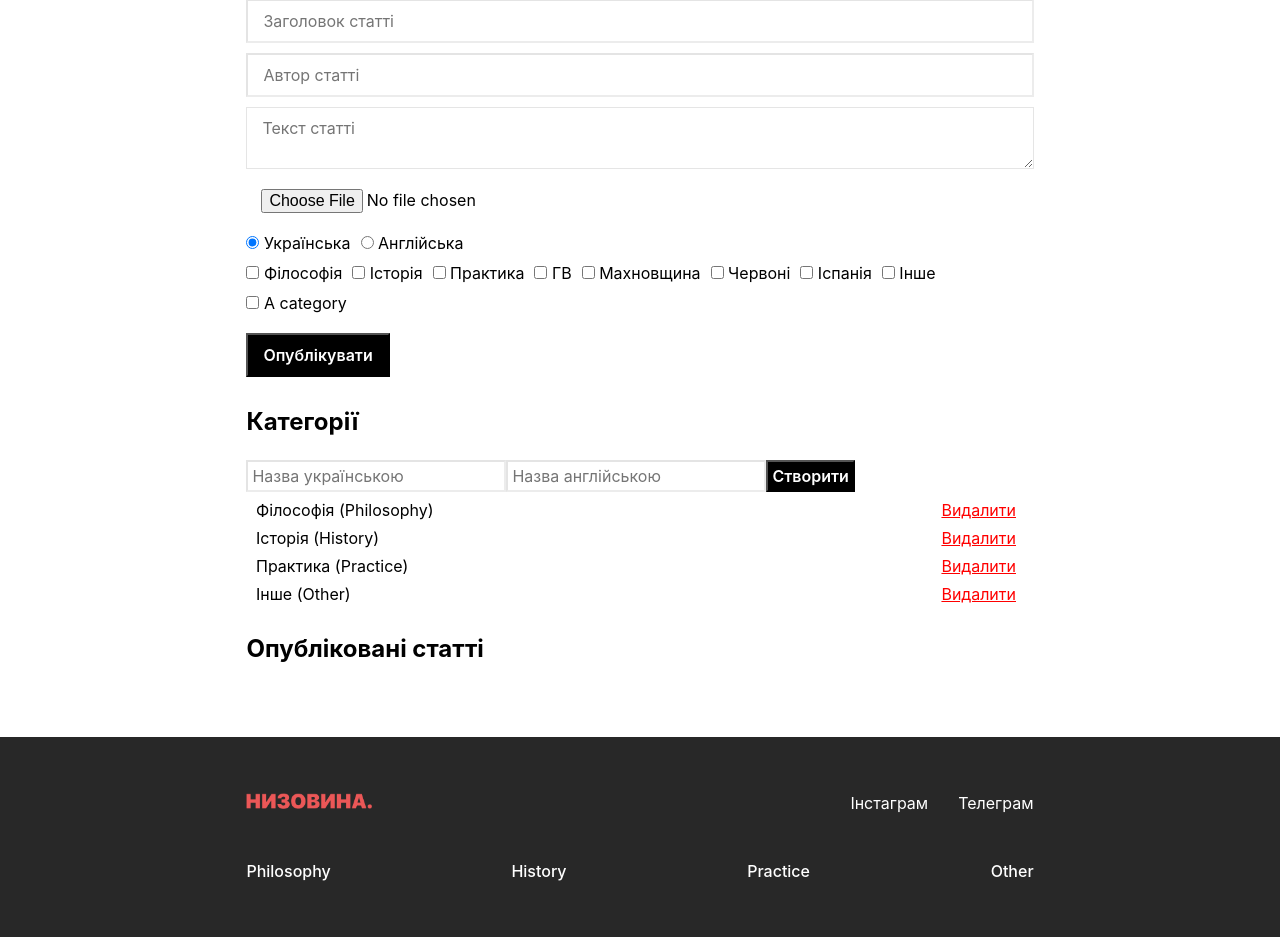
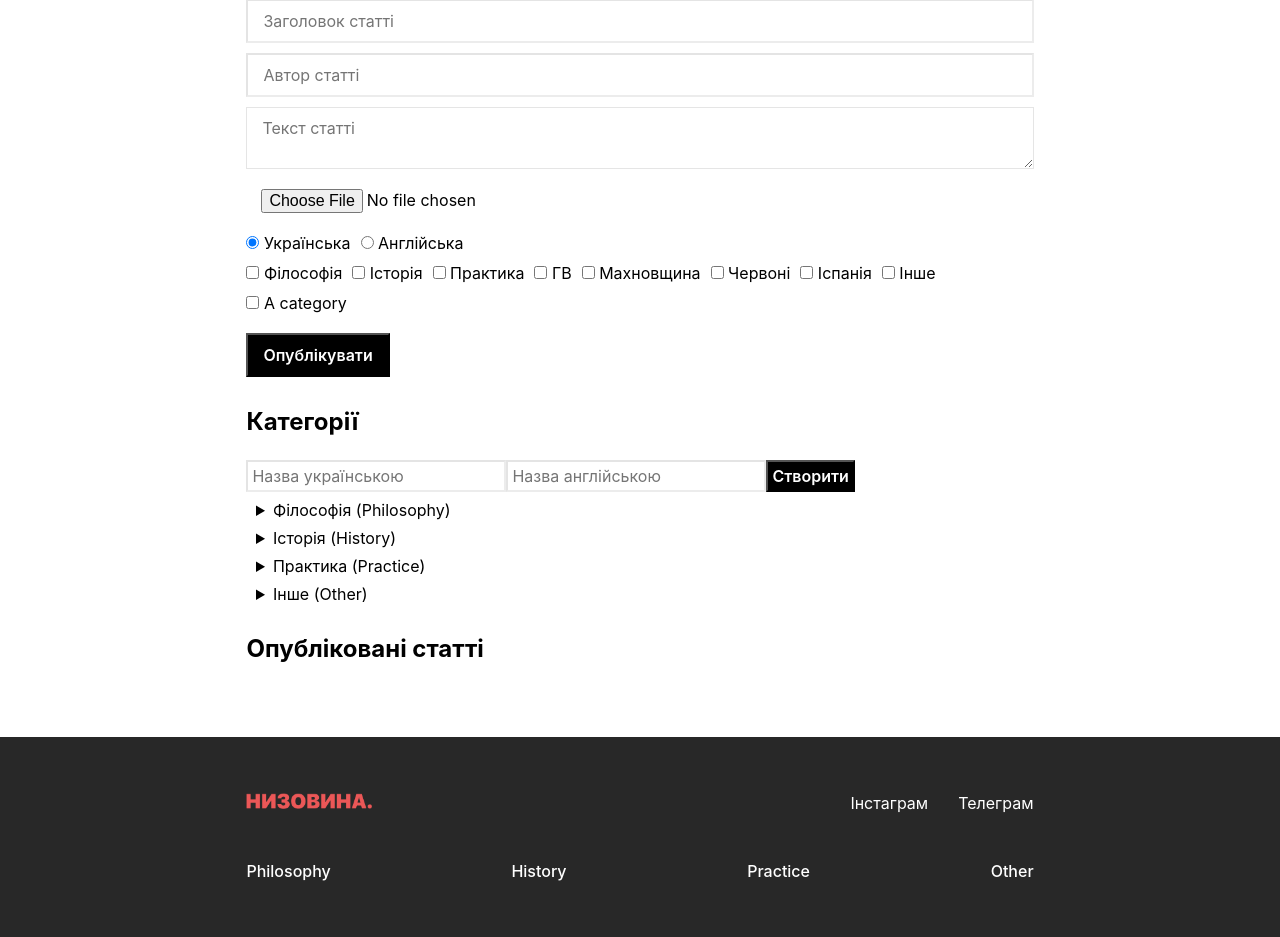
Before and after one commit to hromadianka/nyzovyna, a Django app: page /create-category/ in a window 1280 px wide. Shown: the part 541-1478 px from the top of the page. Run offline with Django 4.2, Linux system fonts and the light colour scheme; a user stored in the database is signed in; data comes from the database, SQL or seed files in the repository; parts of the project's set-up code (start-up, migrations or seed data) failed here and were passed over; some libraries are stand-ins or nearby versions; some web fonts are replaced.

Commit message:
Revert "add delete category interface"
This reverts commit 367fcaaead378246efbd4cfac00e5f1324630b99.

```diff
--- a/templates/editor-cabinet.html
+++ b/templates/editor-cabinet.html
@@ -96,11 +96,8 @@
     {% for category in categories %}
     {% if not category.parent %}
     <li>
-        <details id="category-{{category.id}}">
-            <summary style="display: flex; justify-content: space-between; width: 100%">
-                <span>{{ category.name_ua }} ({{ category.name_en }})</span>
-                <span><a href="#" onclick="confirmDeleteCategory(event, '{{ category.id }}')" style="color: red;">Видалити</a></span>
-            </summary>
+        <details>
+            <summary>{{ category.name_ua }} ({{ category.name_en }})</summary>
             <button onclick="toggleForm('{{ category.id }}')" class="btn" style="color: black; background-color: white; border: none; margin-top: 8px; font-size: 14px">+ Додати підкатегорію</button>
             <form id="form_{{ category.id }}" class="form categories-form" method="POST" action="{% url 'create_category' %}" style="display: none; margin-top: 8px">
                 {% csrf_token %}
@@ -178,27 +175,6 @@
         }
     }
 
-    function confirmDeleteCategory(event, categoryId) {
-        event.preventDefault();
-        if (confirm('Ви впевнені, що хочете видалити категорію?')) {
-            fetch('/category/' + categoryId + '/delete/')
-                .then(response => {
-                    if (response.ok) {
-                        const categoryElement = document.getElementById('category-' + categoryId);
-                        if (categoryElement) {
-                            categoryElement.remove();
-                        }
-                    } else {
-                        throw new Error('Помилка видалення категорії');
-                    }
-                })
-                .catch(error => {
-                    console.error('Error:', error);
-                    alert('Помилка видалення категорії');
-                });
-        }
-    }
-
 
 
 </script>
--- a/templates/recursive_list.html
+++ b/templates/recursive_list.html
@@ -1,10 +1,7 @@
     {% for category in categories %}
 <li>
-    <details id="category-{{category.id}}">
-        <summary style="display: flex; justify-content: space-between; width: 100%">
-            <span>{{ category.name_ua }} ({{ category.name_en }})</span>
-            <span><a href="#" onclick="confirmDeleteCategory(event, '{{ category.id }}')" style="color: red;">Видалити</a></span>
-        </summary>
+    <details>
+        <summary>{{ category.name_ua }} ({{ category.name_en }})</summary>
         <button onclick="toggleForm('{{ category.id }}')" class="btn" style="color: black; background-color: white; border: none; margin-top: 8px; font-size: 14px">+ Додати підкатегорію</button>
         <form id="form_{{ category.id }}" class="form categories-form" method="POST" action="{% url 'create_category' %}" style="display: none; margin-top: 8px">
             {% csrf_token %}
```
